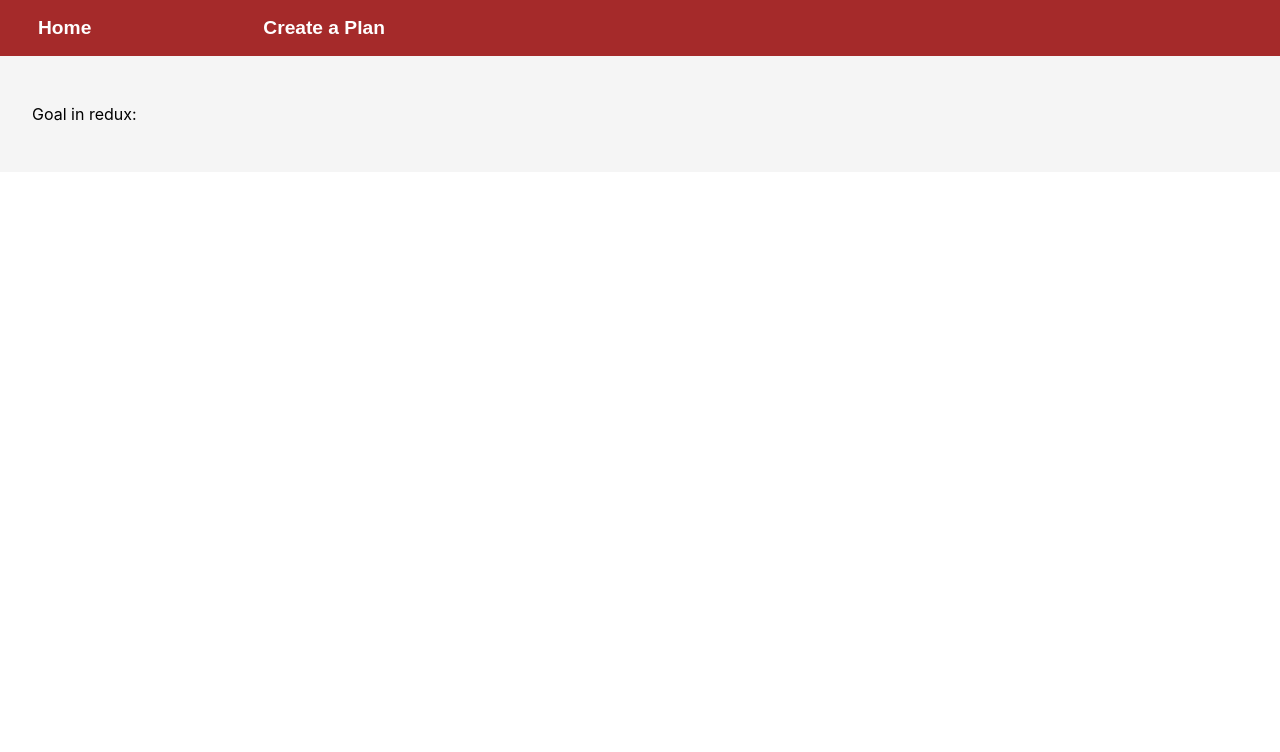
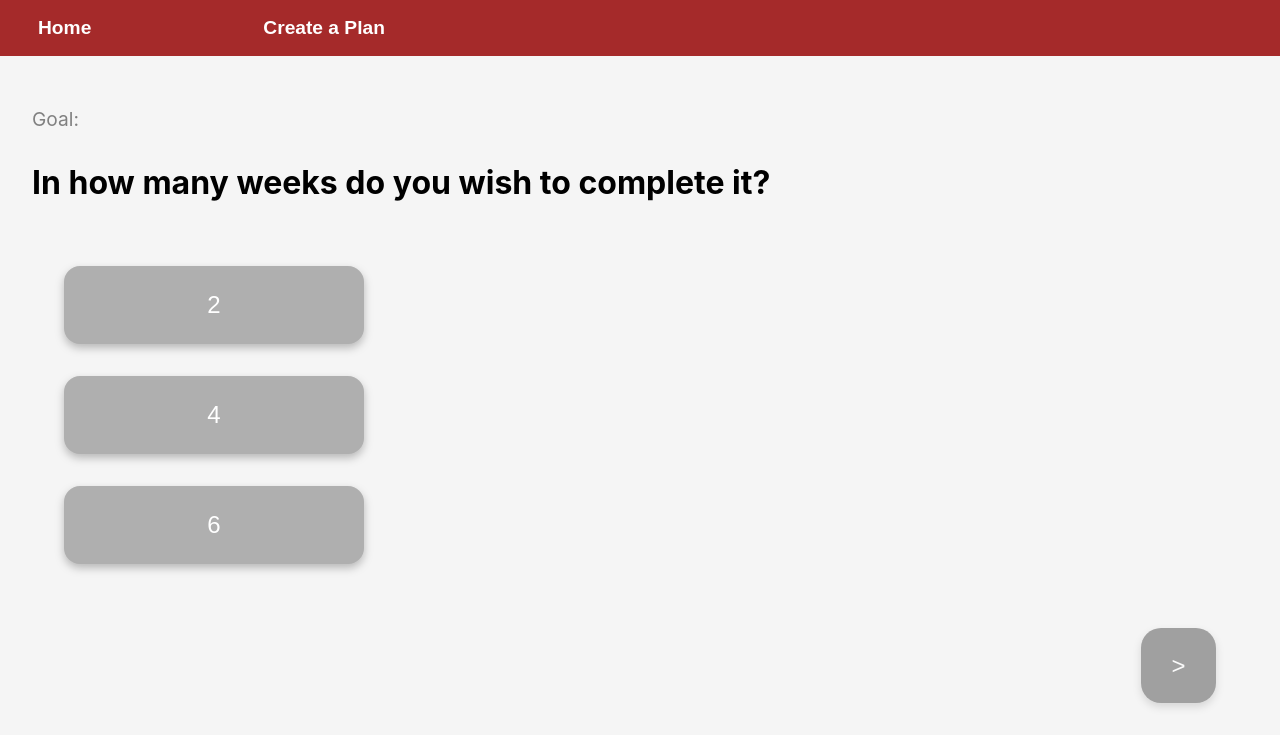
Before and after one commit to AlejandroALopez/saas-client, a React (Create React App) app: page /plan/params in a window 1280 px wide. Shown: the top 752 px of the page. Built offline with nearby package versions, Linux system fonts and the light colour scheme.

Commit message:
progress on num weeks page

```diff
--- a/src/pages/planner/setGoal/index.tsx
+++ b/src/pages/planner/setGoal/index.tsx
@@ -1,8 +1,8 @@
 import React, { useState } from 'react';
 import { useAppDispatch, useAppSelector} from "../../../utils/hooks";
 import { updateGoal } from "../../../redux/actions/planActions";
+import { Link } from 'react-router-dom';
 
-import { Link } from 'react-router-dom';
 import Header from '../../../components/header';
 import './style.css';
 
@@ -10,6 +10,7 @@ function SetGoal() {
   const dispatch = useAppDispatch();
   const goal = useAppSelector(state => state.goal.goal);
 
+  const question = "What is your goal?";
   const placeholder_text = "Run 5 miles/day, eat healthier, etc.";
   const ideas = ["Run 5 miles/day", "Learn Python", "Analyze a scientific paper", "Plan a date",
     "Lose 10 pounds", "Get better sleep"];
@@ -17,7 +18,6 @@ function SetGoal() {
   const [selectedGoal, setSelectedGoal] = useState<string>(goal || "");
 
   const submitGoal = () => {
-    console.log("Goal chosen: ", selectedGoal);
     dispatch(updateGoal(selectedGoal));
   }
 
@@ -25,7 +25,7 @@ function SetGoal() {
     <div>
       <Header />
       <div className="Goal-Screen">
-        <p className="title">What is your goal?</p>
+        <p className="title">{question}</p>
         <div className="goal-input-container">
           <input
             className="input-container"
@@ -47,7 +47,7 @@ function SetGoal() {
         <div className="ideas-container">
           {ideas.map((idea, index) => {
             return (
-              <button className="idea" key={index} onClick={() => setSelectedGoal(idea)}>
+              <button key={index} className="idea" onClick={() => setSelectedGoal(idea)}>
                 <p className="idea-text">{idea}</p>
               </button>
             )
--- a/src/pages/planner/setParams/index.tsx
+++ b/src/pages/planner/setParams/index.tsx
@@ -1,5 +1,7 @@
-import React from 'react';
-import { useAppDispatch, useAppSelector} from "../../../utils/hooks";
+import React, { useState } from 'react';
+import { useAppDispatch, useAppSelector } from "../../../utils/hooks";
+import { Link } from 'react-router-dom';
+
 import Header from '../../../components/header';
 import './style.css';
 
@@ -7,11 +9,43 @@ function SetParams() {
   const dispatch = useAppDispatch();
   const goal = useAppSelector(state => state.goal.goal);
 
+  const question = "In how many weeks do you wish to complete it?";
+  const options = [2, 4, 6]; // suggested number of weeks
+
+  const [selectedTime, setSelectedTime] = useState<number>(0);
+
+  const submitTime = () => {
+    // dispatch(updateGoal(selectedTime));
+  }
+
+  // TODO: Goal --> add edit button (icon) next to it, to go back to goal page
+
   return (
     <div>
       <Header />
       <div className="Params-Screen">
-        <p>Goal in redux: {goal}</p>
+        <p className="goal">Goal: <span>{goal}</span></p>
+        <p className="params-title">{question}</p>
+        <div className="options-container">
+          {options.map((opt: number) => {
+            return (
+              <button key={opt} className={`option ${selectedTime === opt && "selected"}`} onClick={() => setSelectedTime(opt)}>
+                <p>{opt}</p>
+              </button>
+            )
+          })}
+        </div>
+        <div className="submit-button-container">
+          <Link to="/plan/result">
+            <button
+              className={`submit-button ${selectedTime === 0 && "disabled"}`}
+              disabled={selectedTime === 0}
+              onClick={() => submitTime()}
+            >
+              &gt;
+            </button>
+          </Link>
+        </div>
       </div>
     </div>
 
--- a/src/pages/planner/setParams/style.css
+++ b/src/pages/planner/setParams/style.css
@@ -1,5 +1,86 @@
 .Params-Screen {
-    margin: 0;
-    padding: 2em;
-    background-color: #f5f5f5;
+  margin: 0;
+  padding: 2em;
+  background-color: #f5f5f5;
+}
+
+.goal {
+  color: gray;
+  font-size: larger;
+
+  span {
+    color: brown;
+    font-weight: 700;
   }
+}
+
+.params-title {
+  font-size: xx-large;
+  font-weight: bold;
+}
+
+.options-container {
+  display: flex;
+  flex-direction: column;
+  gap: 2em;
+  margin: 4em 2em;
+  width: 400px;
+}
+
+.option {
+  width: 300px;
+  border: none;
+  border-radius: 16px;
+  background-color: #afafaf;
+
+  filter: drop-shadow(0px 4px 4px rgba(0, 0, 0, 0.25));
+  transition: transform 0.2s ease;
+
+  p {
+    font-size: x-large;
+    color: white;
+  }
+}
+
+.selected {
+  background-color: #4d4d4d;
+}
+
+.option:hover {
+  cursor: pointer;
+  transform: scale(1.1);
+}
+
+.submit-button-container {
+  margin-right: 2em;
+  text-align: right;
+}
+
+.submit-button {
+  width: 75px;
+  height: 75px;
+  padding: 1em;
+  border: none;
+  border-radius: 20px;
+
+  background-color: #4d4d4d;
+  color: white;
+  font-size: x-large;
+
+  filter: drop-shadow(0px 4px 4px rgba(0, 0, 0, 0.25));
+  transition: transform 0.2s ease;
+}
+
+.submit-button:hover {
+  cursor: pointer;
+  transform: scale(1.1);
+}
+
+.disabled {
+  opacity: 50%;
+}
+
+.disabled:hover {
+  cursor: auto;
+  transform: scale(1.0);
+}
```
